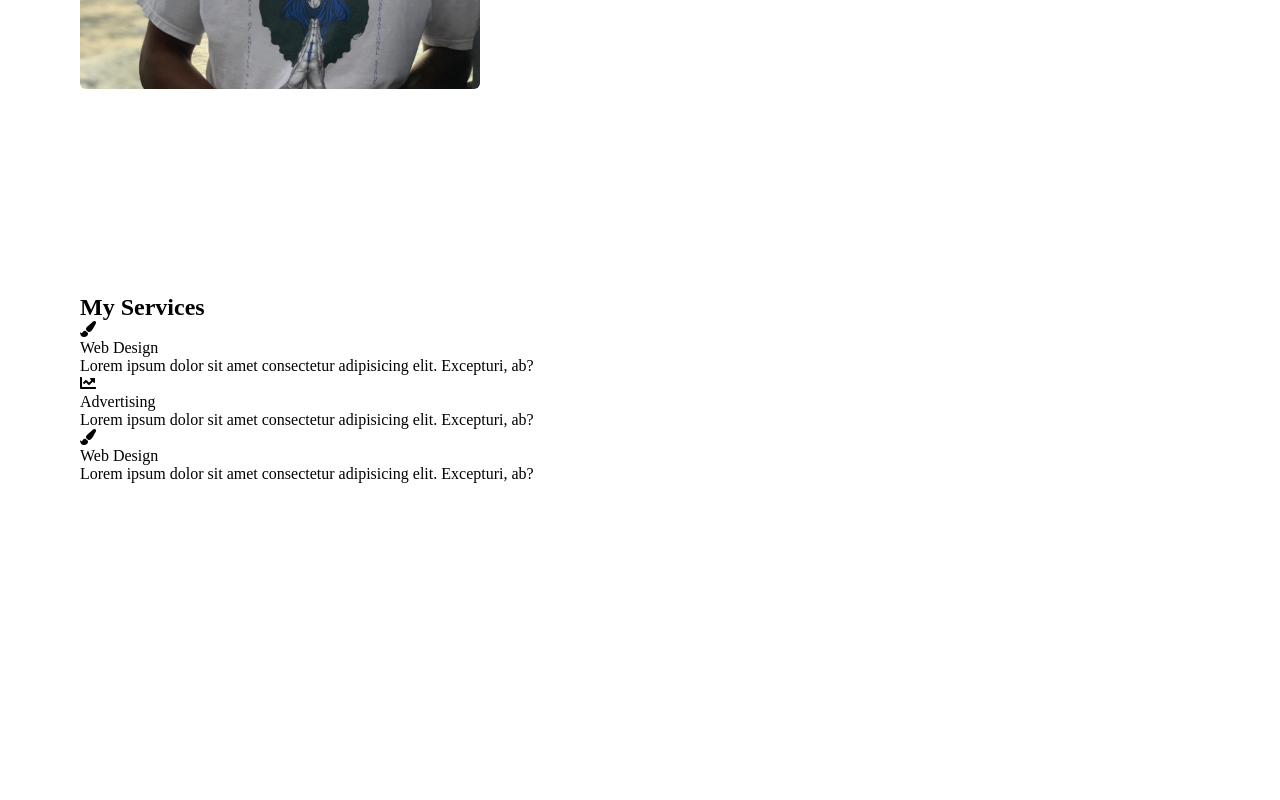
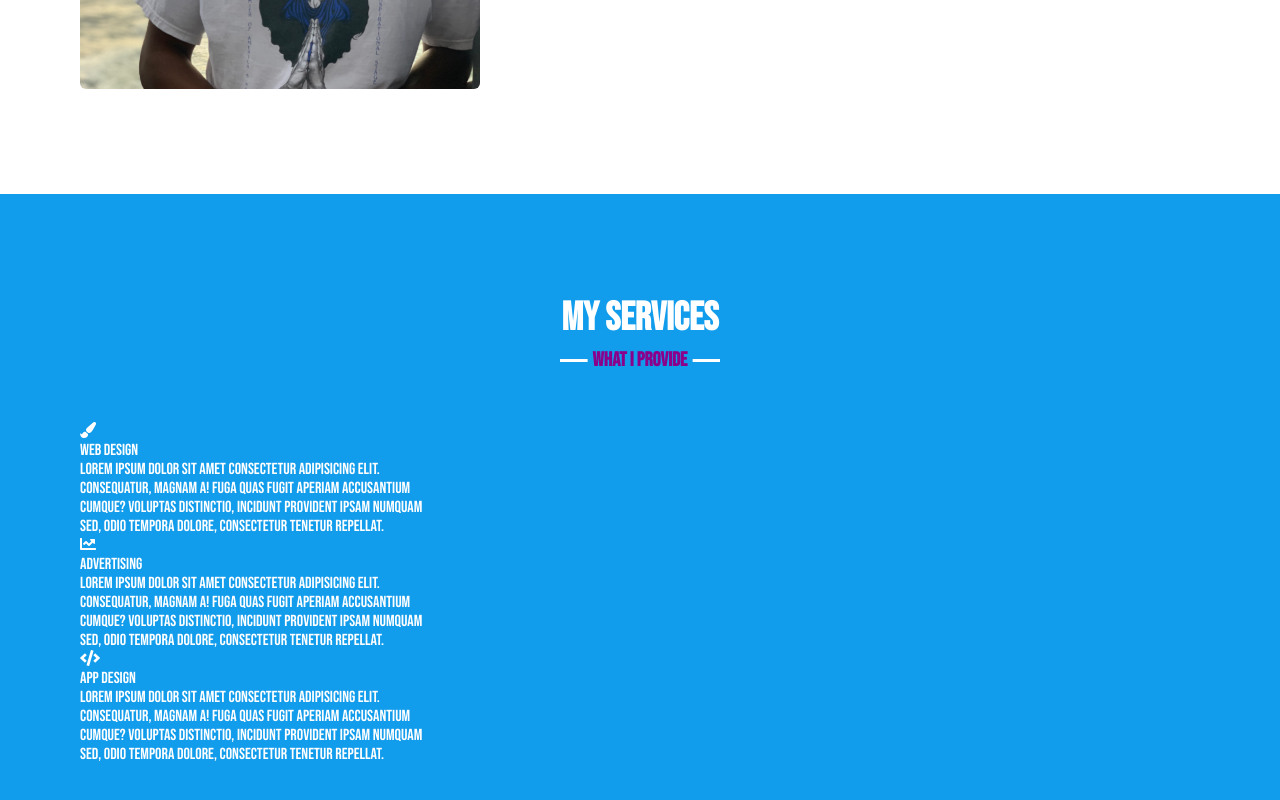
Before and after one commit to Obi815/Portfolio_project, a plain HTML site: page index.html in a window 1280 px wide. Shown: the part 1349-2149 px from the top of the page. Before the commit the page ends 1932 px from the top, so only its background shows below. Drawn offline with nearby package versions, Linux system fonts and the light colour scheme.

Commit message:
started the Services cards. still needs some work

```diff
--- a/css/style.css
+++ b/css/style.css
@@ -115,14 +115,10 @@
     background: none;
 }
 
-/* About section styling */
 section{
     padding: 100px 0;
 }
-.about{
-    font-family: "Bebas Neue",sans-serif;
-}
-.about .title{
+section .title{
     position: relative;
     text-align: center;
     font-size: 40px;
@@ -131,7 +127,7 @@ section{
     padding-bottom: 20px;
     font-family: "Bebas Neue",sans-serif;
 }
-.about .title::before{
+section .title::before{
     content: "";
     position: absolute;
     bottom: 0px;
@@ -141,8 +137,7 @@ section{
     background: black;
     transform: translate(-50%);
 }
-.about .title::after{
-    content: "Who Am I";
+section .title::after{
     position: absolute;
     bottom: -15px;
     left: 50%;
@@ -151,6 +146,44 @@ section{
     padding: 5px;
     background: white;
     transform: translate(-50%);
+}
+
+/* About section styling */
+
+.about, .services{
+    font-family: "Bebas Neue",sans-serif;
+}
+section .title{
+    position: relative;
+    text-align: center;
+    font-size: 40px;
+    font-weight: 500px;
+    margin-bottom: 60px;
+    padding-bottom: 20px;
+    font-family: "Bebas Neue",sans-serif;
+}
+section .title::before{
+    content: "";
+    position: absolute;
+    bottom: 0px;
+    left: 50%;
+    width: 160px;
+    height: 3px;
+    background: black;
+    transform: translate(-50%);
+}
+section .title::after{
+    position: absolute;
+    bottom: -15px;
+    left: 50%;
+    font-size: 20px;
+    color: darkmagenta;
+    padding: 5px;
+    background: white;
+    transform: translate(-50%);
+}
+.about .title::after{
+    content: "Who Am I";
 }
 .about .about-content{
     display: flex;
@@ -197,6 +230,23 @@ section{
     background: none;
     border-radius: 2px;
     border-color: black;
+}
+/* Service section styling */
+.services{
+    color: white;
+    background:rgb(18, 156, 236);
+}
+
+.services .title::before{
+    background: white;
+
+}
+.services .title::after{
+    background:rgb(18, 156, 236);
+    content: "What I Provide";
+}
+.services .serv-content .card{
+    width: calc(33% - 20px);
 }
 
 
--- a/index.html
+++ b/index.html
@@ -76,24 +76,32 @@
                     <div class="box">
                         <i class="fas fa-paint-brush"></i>
                         <div class="text">Web Design</div>
-                        <p>Lorem ipsum dolor sit amet consectetur
-                            adipisicing elit. Excepturi, ab?</p>
+                        <p>Lorem ipsum dolor sit amet consectetur adipisicing elit.
+                            Consequatur, magnam a! Fuga quas fugit aperiam accusantium cumque?
+                            Voluptas distinctio, incidunt provident
+                            ipsam numquam sed, odio tempora dolore, consectetur tenetur repellat.
+                        </p>
                     </div>
                 </div>
                 <div class="card">
                     <div class="box">
                         <i class="fas fa-chart-line"></i>
                         <div class="text">Advertising</div>
-                        <p>Lorem ipsum dolor sit amet consectetur
-                            adipisicing elit. Excepturi, ab?</p>
+                        <p>Lorem ipsum dolor sit amet consectetur adipisicing elit. Consequatur, magnam a! Fuga quas fugit aperiam accusantium cumque?
+                            Voluptas distinctio, incidunt provident
+                            ipsam numquam sed, odio tempora dolore, consectetur tenetur repellat.
+                        </p>
                     </div>
                 </div>
                 <div class="card">
                     <div class="box">
-                        <i class="fas fa-paint-brush"></i>
-                        <div class="text">Web Design</div>
-                        <p>Lorem ipsum dolor sit amet consectetur
-                            adipisicing elit. Excepturi, ab?</p>
+                        <i class="fas fa-code"></i>
+                        <div class="text">App Design</div>
+                        <p>Lorem ipsum dolor sit amet consectetur adipisicing elit.
+                            Consequatur, magnam a! Fuga quas fugit aperiam accusantium cumque?
+                            Voluptas distinctio, incidunt provident
+                            ipsam numquam sed, odio tempora dolore, consectetur tenetur repellat.
+                        </p>
                     </div>
                 </div>
             </div>
```
